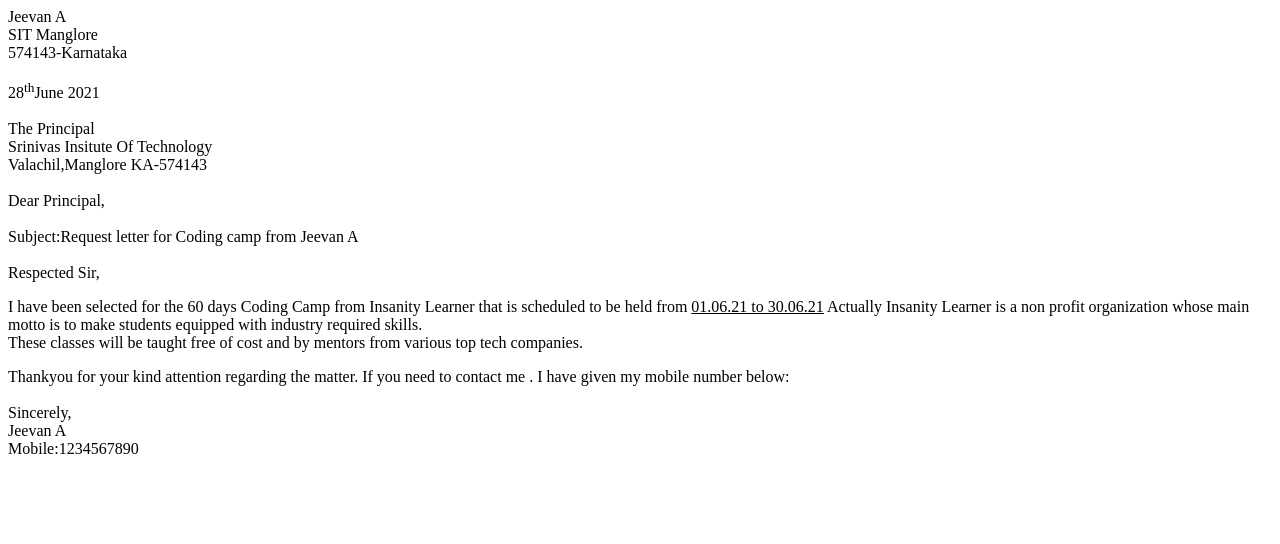
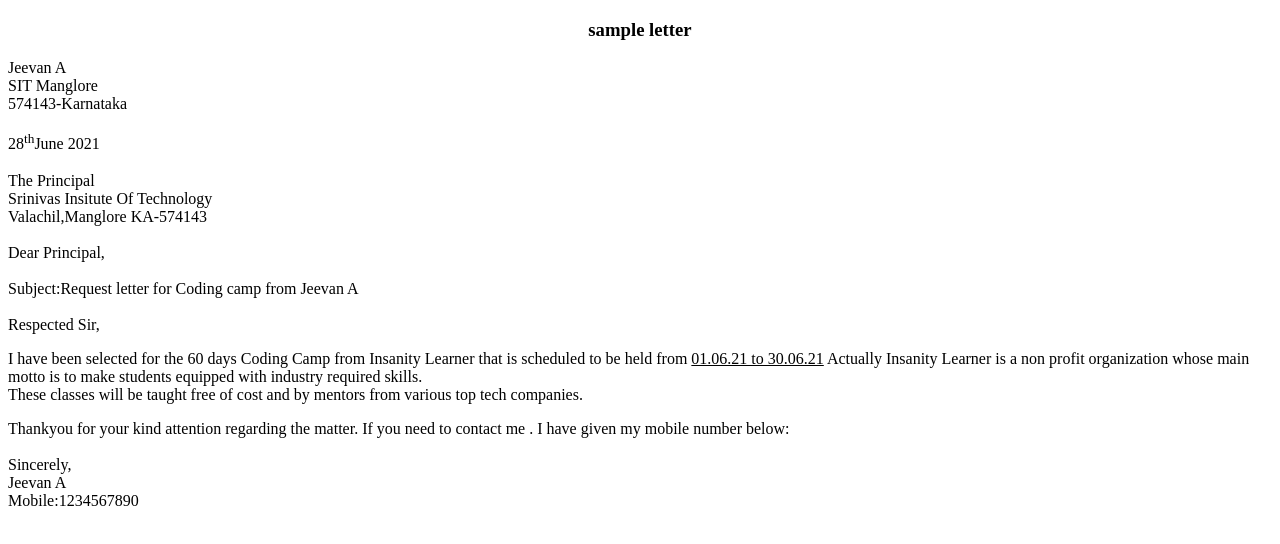
Before and after one commit to jayu-9/insanitylearnerassignments, a plain HTML site: page assignment1.html in a window 1280 px wide. Drawn offline with Linux system fonts and the light colour scheme.

Commit message:
Update assignment1.html

```diff
--- a/assignment1.html
+++ b/assignment1.html
@@ -1,6 +1,8 @@
 <!DOCTYPE html>
 <html>
 <head>
+	<center><h3>sample letter</h3></center>
+
 	<title>assignment 1</title>
 Jeevan A<br>
 SIT Manglore<br>
```
